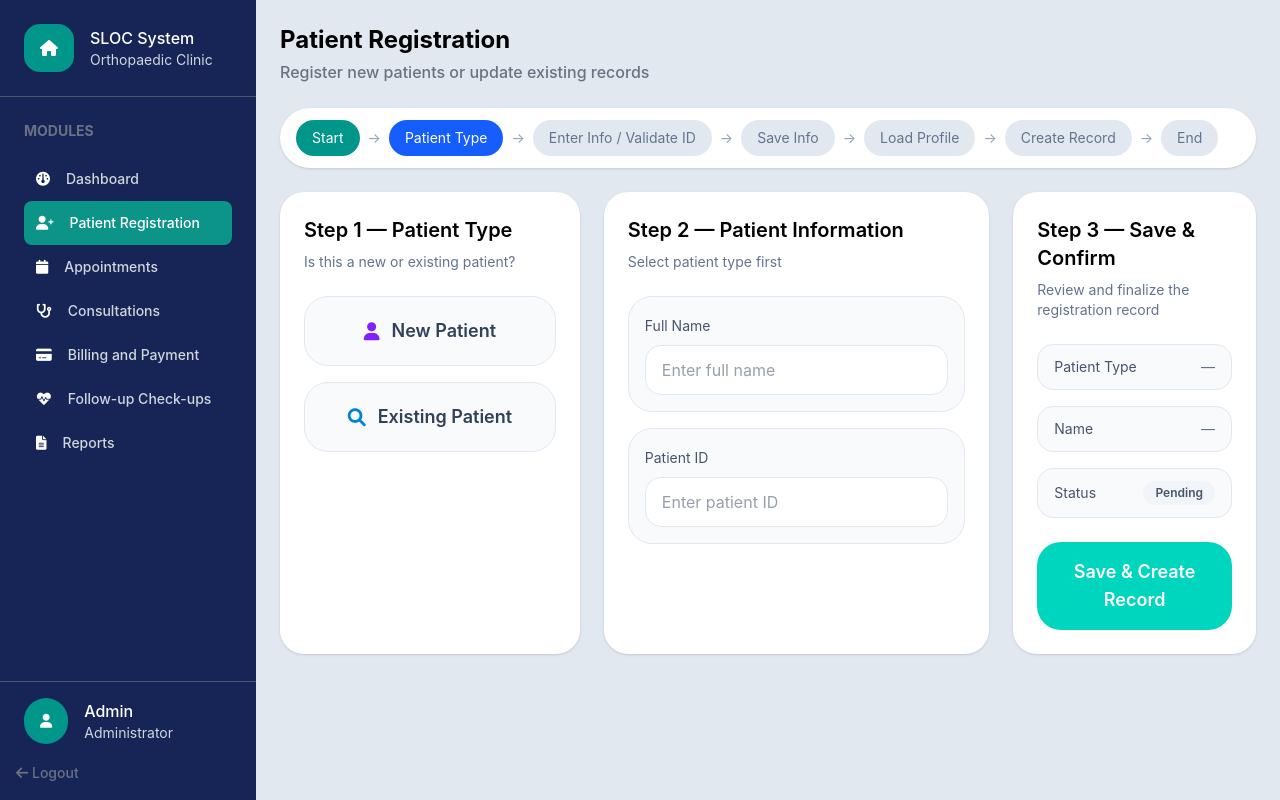
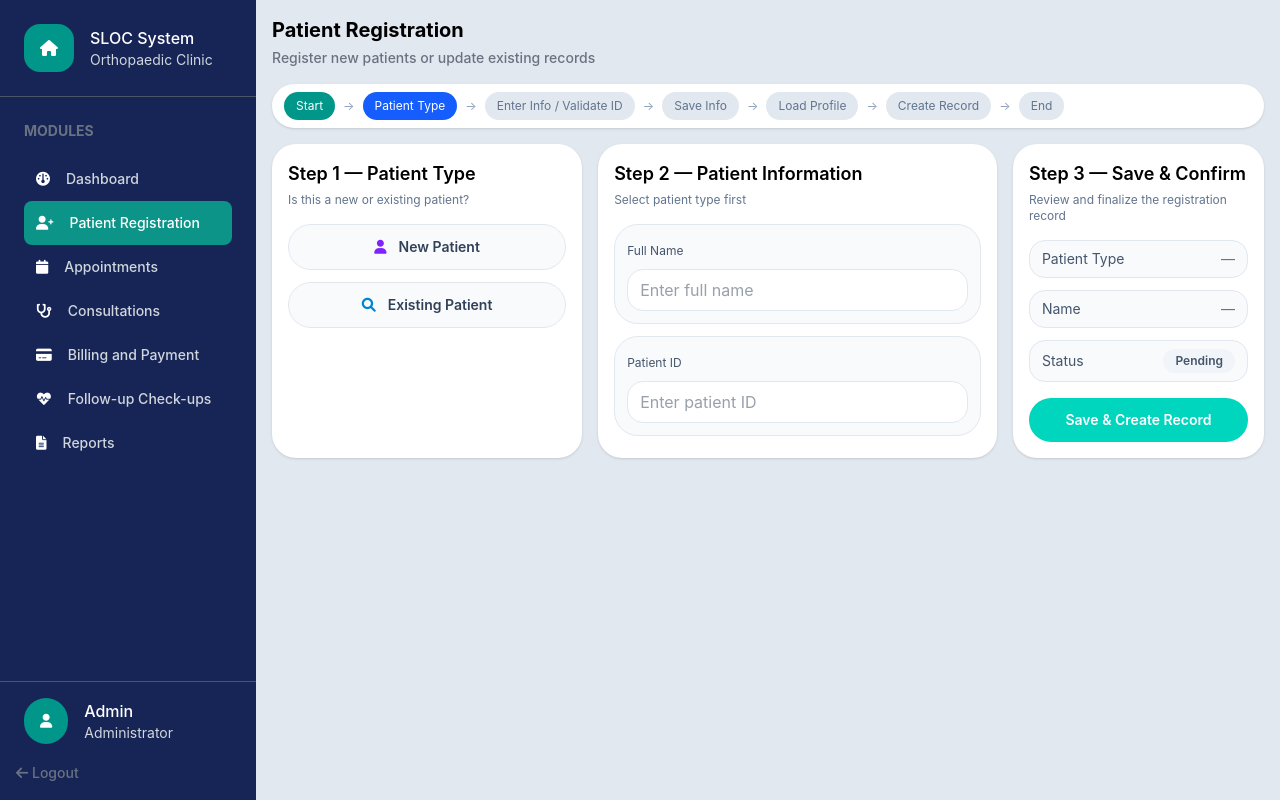
Before and after one commit to Raffy-san/Orthopaedic-clinic-system, a PHP site: page /admin/patient-registration.php in a window 1280 px wide. Run offline with PHP 8.4, Linux system fonts and the light colour scheme.

Commit message:
On branch raffy  Your branch is up to date with 'origin/raffy'.  Changes to be committed: 	modified:   admin/patient-registration.php 	modified:   assets/css/output.css

```diff
--- a/admin/patient-registration.php
+++ b/admin/patient-registration.php
@@ -12,99 +12,99 @@
 
 <body class="h-screen flex bg-slate-200">
     <?php include_once '../includes/sidebar.php'; ?>
-    <section class="flex-1 p-6 overflow-auto">
-        <div class="mb-6 space-y-1">
-            <h1 class="text-2xl font-bold">Patient Registration</h1>
-            <h3 class="text-md font-medium text-gray-500">Register new patients or update existing records</h3>
+    <section class="flex-1 p-4 overflow-auto">
+        <div class="mb-4 space-y-1">
+            <h1 class="text-xl font-bold">Patient Registration</h1>
+            <h3 class="text-sm font-medium text-gray-500">Register new patients or update existing records</h3>
         </div>
 
-        <div class="space-y-6">
-            <div class="flex flex-col gap-4 lg:flex-row lg:items-center lg:justify-between">
-                <div class="rounded-full bg-white px-4 py-3 shadow-sm text-sm text-slate-600 w-full">
+        <div class="space-y-4">
+            <div class="flex flex-col gap-3 lg:flex-row lg:items-center lg:justify-between">
+                <div class="rounded-full bg-white px-3 py-2 shadow-sm text-xs text-slate-600 w-full">
                     <div class="flex flex-wrap items-center gap-2">
-                        <span id="progressStart" class="rounded-full bg-teal-600 px-4 py-2 text-white">Start</span>
+                        <span id="progressStart" class="rounded-full bg-teal-600 px-3 py-1.5 text-white">Start</span>
                         <span class="text-slate-400">→</span>
-                        <span id="progressPatientType" class="rounded-full bg-blue-600 px-4 py-2 text-white">Patient Type</span>
+                        <span id="progressPatientType" class="rounded-full bg-blue-600 px-3 py-1.5 text-white">Patient Type</span>
                         <span class="text-slate-400">→</span>
-                        <span id="progressEnterInfo" class="rounded-full bg-slate-200 px-4 py-2 text-slate-500">Enter Info / Validate ID</span>
+                        <span id="progressEnterInfo" class="rounded-full bg-slate-200 px-3 py-1.5 text-slate-500">Enter Info / Validate ID</span>
                         <span class="text-slate-400">→</span>
-                        <span id="progressSaveInfo" class="rounded-full bg-slate-200 px-4 py-2 text-slate-500">Save Info</span>
+                        <span id="progressSaveInfo" class="rounded-full bg-slate-200 px-3 py-1.5 text-slate-500">Save Info</span>
                         <span class="text-slate-400">→</span>
-                        <span id="progressLoadProfile" class="rounded-full bg-slate-200 px-4 py-2 text-slate-500">Load Profile</span>
+                        <span id="progressLoadProfile" class="rounded-full bg-slate-200 px-3 py-1.5 text-slate-500">Load Profile</span>
                         <span class="text-slate-400">→</span>
-                        <span id="progressCreateRecord" class="rounded-full bg-slate-200 px-4 py-2 text-slate-500">Create Record</span>
+                        <span id="progressCreateRecord" class="rounded-full bg-slate-200 px-3 py-1.5 text-slate-500">Create Record</span>
                         <span class="text-slate-400">→</span>
-                        <span id="progressEnd" class="rounded-full bg-slate-200 px-4 py-2 text-slate-500">End</span>
+                        <span id="progressEnd" class="rounded-full bg-slate-200 px-3 py-1.5 text-slate-500">End</span>
                     </div>
                 </div>
             </div>
 
-            <div class="grid gap-6 xl:grid-cols-[1.05fr_1.35fr_0.85fr]">
-                <div class="rounded-3xl bg-white p-6 shadow-sm">
-                    <div class="mb-6">
-                        <h2 class="text-xl font-semibold">Step 1 — Patient Type</h2>
-                        <p class="text-sm text-slate-500 mt-2">Is this a new or existing patient?</p>
+            <div class="grid gap-4 xl:grid-cols-[1.05fr_1.35fr_0.85fr]">
+                <div class="rounded-3xl bg-white p-4 shadow-sm">
+                    <div class="mb-4">
+                        <h2 class="text-lg font-semibold">Step 1 — Patient Type</h2>
+                        <p class="mt-1 text-xs text-slate-500">Is this a new or existing patient?</p>
                     </div>
-                    <div class="space-y-4">
+                    <div class="space-y-3">
                         <button id="newPatientBtn"
-                            class="patient-toggle flex w-full items-center justify-center gap-3 rounded-3xl border border-slate-200 bg-slate-50 px-5 py-5 text-slate-700 text-lg font-semibold transition hover:border-slate-300"
+                            class="patient-toggle flex w-full items-center justify-center gap-3 rounded-3xl border border-slate-200 bg-slate-50 px-4 py-3 text-slate-700 text-sm font-semibold transition hover:border-slate-300"
                             data-type="new">
                             <i class="fa-solid fa-user text-violet-600"></i>
                             New Patient
                         </button>
                         <button id="existingPatientBtn"
-                            class="patient-toggle flex w-full items-center justify-center gap-3 rounded-3xl border border-slate-200 bg-slate-50 px-5 py-5 text-slate-700 text-lg font-semibold transition hover:border-slate-300"
+                            class="patient-toggle flex w-full items-center justify-center gap-3 rounded-3xl border border-slate-200 bg-slate-50 px-4 py-3 text-slate-700 text-sm font-semibold transition hover:border-slate-300"
                             data-type="existing">
                             <i class="fa-solid fa-magnifying-glass text-sky-600"></i>
                             Existing Patient
                         </button>
                     </div>
                 </div>
-                <div class="rounded-3xl bg-white p-6 shadow-sm">
-                    <div class="mb-6">
-                        <h2 id="step2Title" class="text-xl font-semibold">Step 2 — Patient Information</h2>
-                        <p id="step2Description" class="text-sm text-slate-500 mt-2">Select patient type first</p>
+                <div class="rounded-3xl bg-white p-4 shadow-sm">
+                    <div class="mb-4">
+                        <h2 id="step2Title" class="text-lg font-semibold">Step 2 — Patient Information</h2>
+                        <p id="step2Description" class="mt-1 text-xs text-slate-500">Select patient type first</p>
                     </div>
-                    <div id="step2Content" class="space-y-4">
-                        <div class="rounded-3xl border border-slate-200 bg-slate-50 p-4">
-                            <label class="text-sm text-slate-600">Full Name</label>
+                    <div id="step2Content" class="space-y-3">
+                        <div class="rounded-3xl border border-slate-200 bg-slate-50 p-3">
+                            <label class="text-xs text-slate-600">Full Name</label>
                             <input type="text"
-                                class="mt-2 w-full rounded-2xl border border-slate-200 bg-white px-4 py-3 text-slate-700 focus:border-teal-500 focus:outline-none"
+                                class="mt-2 w-full rounded-2xl border border-slate-200 bg-white px-3 py-2 text-slate-700 focus:border-teal-500 focus:outline-none"
                                 placeholder="Enter full name" disabled>
                         </div>
-                        <div class="rounded-3xl border border-slate-200 bg-slate-50 p-4">
-                            <label class="text-sm text-slate-600">Patient ID</label>
+                        <div class="rounded-3xl border border-slate-200 bg-slate-50 p-3">
+                            <label class="text-xs text-slate-600">Patient ID</label>
                             <input type="text"
-                                class="mt-2 w-full rounded-2xl border border-slate-200 bg-white px-4 py-3 text-slate-700 focus:border-teal-500 focus:outline-none"
+                                class="mt-2 w-full rounded-2xl border border-slate-200 bg-white px-3 py-2 text-slate-700 focus:border-teal-500 focus:outline-none"
                                 placeholder="Enter patient ID" disabled>
                         </div>
                     </div>
                 </div>
-                <div class="rounded-3xl bg-white p-6 shadow-sm">
-                    <div class="mb-6">
-                        <h2 class="text-xl font-semibold">Step 3 — Save & Confirm</h2>
-                        <p class="text-sm text-slate-500 mt-2">Review and finalize the registration record</p>
+                <div class="rounded-3xl bg-white p-4 shadow-sm">
+                    <div class="mb-4">
+                        <h2 class="text-lg font-semibold">Step 3 — Save & Confirm</h2>
+                        <p class="mt-1 text-xs text-slate-500">Review and finalize the registration record</p>
                     </div>
-                    <div class="space-y-4 text-sm text-slate-600">
+                    <div class="space-y-3 text-sm text-slate-600">
                         <div
-                            class="flex items-center justify-between rounded-2xl border border-slate-200 bg-slate-50 px-4 py-3">
+                            class="flex items-center justify-between rounded-2xl border border-slate-200 bg-slate-50 px-3 py-2">
                             <span>Patient Type</span>
                             <span class="text-slate-500">—</span>
                         </div>
                         <div
-                            class="flex items-center justify-between rounded-2xl border border-slate-200 bg-slate-50 px-4 py-3">
+                            class="flex items-center justify-between rounded-2xl border border-slate-200 bg-slate-50 px-3 py-2">
                             <span>Name</span>
                             <span class="text-slate-500">—</span>
                         </div>
                         <div
-                            class="flex items-center justify-between rounded-2xl border border-slate-200 bg-slate-50 px-4 py-3">
+                            class="flex items-center justify-between rounded-2xl border border-slate-200 bg-slate-50 px-3 py-2">
                             <span>Status</span>
                             <span
                                 class="rounded-full bg-slate-100 px-3 py-1 text-xs font-semibold text-slate-600">Pending</span>
                         </div>
                     </div>
                     <button
-                        class="mt-6 w-full rounded-3xl bg-teal-400 px-6 py-4 text-lg font-semibold text-white transition hover:bg-teal-500"
+                        class="mt-4 w-full rounded-3xl bg-teal-400 px-4 py-3 text-sm font-semibold text-white transition hover:bg-teal-500"
                         id="saveRecordBtn" disabled>
                         Save & Create Record
                     </button>
@@ -151,25 +151,25 @@
                 step2Title.textContent = 'Step 2 — Patient Information';
                 step2Description.textContent = 'Enter basic patient information';
                 step2Content.innerHTML = `
-                    <div class="rounded-3xl border border-slate-200 bg-slate-50 p-4">
-                        <label class="text-sm text-slate-600">First Name</label>
-                        <input type="text" class="mt-2 w-full rounded-2xl border border-slate-200 bg-white px-4 py-3 text-slate-700 focus:border-teal-500 focus:outline-none" placeholder="Enter first name">
+                    <div class="rounded-2xl border border-slate-200 bg-slate-50 p-2.5">
+                        <label class="text-[11px] text-slate-600">First Name</label>
+                        <input type="text" class="mt-1 w-full rounded-xl border border-slate-200 bg-white px-2.5 py-1.5 text-xs text-slate-700 focus:border-teal-500 focus:outline-none" placeholder="Enter first name">
                     </div>
-                    <div class="rounded-3xl border border-slate-200 bg-slate-50 p-4">
-                        <label class="text-sm text-slate-600">Last Name</label>
-                        <input type="text" class="mt-2 w-full rounded-2xl border border-slate-200 bg-white px-4 py-3 text-slate-700 focus:border-teal-500 focus:outline-none" placeholder="Enter last name">
+                    <div class="rounded-2xl border border-slate-200 bg-slate-50 p-2.5">
+                        <label class="text-[11px] text-slate-600">Last Name</label>
+                        <input type="text" class="mt-1 w-full rounded-xl border border-slate-200 bg-white px-2.5 py-1.5 text-xs text-slate-700 focus:border-teal-500 focus:outline-none" placeholder="Enter last name">
                     </div>
-                    <div class="rounded-3xl border border-slate-200 bg-slate-50 p-4">
-                        <label class="text-sm text-slate-600">Date of Birth</label>
-                        <input type="date" class="mt-2 w-full rounded-2xl border border-slate-200 bg-white px-4 py-3 text-slate-700 focus:border-teal-500 focus:outline-none">
+                    <div class="rounded-2xl border border-slate-200 bg-slate-50 p-2.5">
+                        <label class="text-[11px] text-slate-600">Date of Birth</label>
+                        <input type="date" class="mt-1 w-full rounded-xl border border-slate-200 bg-white px-2.5 py-1.5 text-xs text-slate-700 focus:border-teal-500 focus:outline-none">
                     </div>
-                    <div class="rounded-3xl border border-slate-200 bg-slate-50 p-4">
-                        <label class="text-sm text-slate-600">Phone</label>
-                        <input type="tel" class="mt-2 w-full rounded-2xl border border-slate-200 bg-white px-4 py-3 text-slate-700 focus:border-teal-500 focus:outline-none" placeholder="Enter phone number">
+                    <div class="rounded-2xl border border-slate-200 bg-slate-50 p-2.5">
+                        <label class="text-[11px] text-slate-600">Phone</label>
+                        <input type="tel" class="mt-1 w-full rounded-xl border border-slate-200 bg-white px-2.5 py-1.5 text-xs text-slate-700 focus:border-teal-500 focus:outline-none" placeholder="Enter phone number">
                     </div>
-                    <div class="rounded-3xl border border-slate-200 bg-slate-50 p-4">
-                        <label class="text-sm text-slate-600">Gender</label>
-                        <select class="mt-2 w-full rounded-2xl border border-slate-200 bg-white px-4 py-3 text-slate-700 focus:border-teal-500 focus:outline-none">
+                    <div class="rounded-2xl border border-slate-200 bg-slate-50 p-2.5">
+                        <label class="text-[11px] text-slate-600">Gender</label>
+                        <select class="mt-1 w-full rounded-xl border border-slate-200 bg-white px-2.5 py-1.5 text-xs text-slate-700 focus:border-teal-500 focus:outline-none">
                             <option value="">Select...</option>
                             <option value="male">Male</option>
                             <option value="female">Female</option>
@@ -184,11 +184,11 @@
                 step2Title.textContent = 'Step 2 — Validate Identity';
                 step2Description.textContent = 'Enter Patient ID to look up record';
                 step2Content.innerHTML = `
-                    <div class="rounded-3xl border border-slate-200 bg-slate-50 p-4">
-                        <label class="text-sm text-slate-600">Patient ID</label>
-                        <input type="text" class="mt-2 w-full rounded-2xl border border-slate-200 bg-white px-4 py-3 text-slate-700 focus:border-teal-500 focus:outline-none" placeholder="PT-YYYY-XXXX">
+                    <div class="rounded-2xl border border-slate-200 bg-slate-50 p-2.5">
+                        <label class="text-[11px] text-slate-600">Patient ID</label>
+                        <input type="text" class="mt-1 w-full rounded-xl border border-slate-200 bg-white px-2.5 py-1.5 text-xs text-slate-700 focus:border-teal-500 focus:outline-none" placeholder="PT-YYYY-XXXX">
                     </div>
-                    <button class="mt-3 w-full rounded-3xl bg-sky-400 px-4 py-3 text-white font-semibold hover:bg-sky-500">Validate & Load Profile</button>
+                    <button class="mt-2 w-full rounded-2xl bg-sky-400 px-3 py-2 text-xs text-white font-semibold hover:bg-sky-500">Validate & Load Profile</button>
                 `;
                 saveRecordBtn.disabled = false;
             }
--- a/assets/css/output.css
+++ b/assets/css/output.css
@@ -12,12 +12,9 @@
     --color-orange-100: oklch(95.4% 0.038 75.164);
     --color-orange-500: oklch(70.5% 0.213 47.604);
     --color-yellow-100: oklch(97.3% 0.071 103.193);
-    --color-yellow-500: oklch(79.5% 0.184 86.047);
     --color-yellow-700: oklch(55.4% 0.135 66.442);
     --color-green-100: oklch(96.2% 0.044 156.743);
-    --color-green-500: oklch(72.3% 0.219 149.579);
     --color-green-600: oklch(62.7% 0.194 149.214);
-    --color-green-800: oklch(44.8% 0.119 151.328);
     --color-teal-400: oklch(77.7% 0.152 181.912);
     --color-teal-500: oklch(70.4% 0.14 182.503);
     --color-teal-600: oklch(60% 0.118 184.704);
@@ -36,7 +33,6 @@
     --color-blue-950: oklch(28.2% 0.091 267.935);
     --color-violet-600: oklch(54.1% 0.281 293.009);
     --color-purple-100: oklch(94.6% 0.033 307.174);
-    --color-purple-500: oklch(62.7% 0.265 303.9);
     --color-purple-600: oklch(55.8% 0.288 302.321);
     --color-slate-50: oklch(98.4% 0.003 247.858);
     --color-slate-100: oklch(96.8% 0.007 247.896);
@@ -50,7 +46,6 @@
     --color-gray-100: oklch(96.7% 0.003 264.542);
     --color-gray-200: oklch(92.8% 0.006 264.531);
     --color-gray-300: oklch(87.2% 0.01 258.338);
-    --color-gray-400: oklch(70.7% 0.022 261.325);
     --color-gray-500: oklch(55.1% 0.027 264.364);
     --color-gray-600: oklch(44.6% 0.03 256.802);
     --color-gray-700: oklch(37.3% 0.034 259.733);
@@ -72,15 +67,10 @@
     --text-2xl--line-height: calc(2 / 1.5);
     --text-3xl: 1.875rem;
     --text-3xl--line-height: calc(2.25 / 1.875);
-    --text-5xl: 3rem;
-    --text-5xl--line-height: 1;
     --font-weight-medium: 500;
     --font-weight-semibold: 600;
     --font-weight-bold: 700;
     --font-weight-extrabold: 800;
-    --leading-tight: 1.25;
-    --leading-relaxed: 1.625;
-    --radius-md: 0.375rem;
     --radius-lg: 0.5rem;
     --radius-xl: 0.75rem;
     --radius-2xl: 1rem;
@@ -264,6 +254,9 @@
   .mt-3 {
     margin-top: calc(var(--spacing) * 3);
   }
+  .mt-4 {
+    margin-top: calc(var(--spacing) * 4);
+  }
   .mt-6 {
     margin-top: calc(var(--spacing) * 6);
   }
@@ -404,6 +379,11 @@
     margin-block-start: calc(var(--spacing) * var(--tw-space-y-reverse));
     margin-block-end: calc(var(--spacing) * calc(1 - var(--tw-space-y-reverse)));
   }
+  :where(.space-y-3 > :not(:last-child)) {
+    --tw-space-y-reverse: 0;
+    margin-block-start: calc(calc(var(--spacing) * 3) * var(--tw-space-y-reverse));
+    margin-block-end: calc(calc(var(--spacing) * 3) * calc(1 - var(--tw-space-y-reverse)));
+  }
   :where(.space-y-4 > :not(:last-child)) {
     --tw-space-y-reverse: 0;
     margin-block-start: calc(calc(var(--spacing) * 4) * var(--tw-space-y-reverse));
@@ -413,11 +393,6 @@
     --tw-space-y-reverse: 0;
     margin-block-start: calc(calc(var(--spacing) * 5) * var(--tw-space-y-reverse));
     margin-block-end: calc(calc(var(--spacing) * 5) * calc(1 - var(--tw-space-y-reverse)));
-  }
-  :where(.space-y-6 > :not(:last-child)) {
-    --tw-space-y-reverse: 0;
-    margin-block-start: calc(calc(var(--spacing) * 6) * var(--tw-space-y-reverse));
-    margin-block-end: calc(calc(var(--spacing) * 6) * calc(1 - var(--tw-space-y-reverse)));
   }
   .overflow-auto {
     overflow: auto;
@@ -542,14 +520,14 @@
   .p-6 {
     padding: calc(var(--spacing) * 6);
   }
+  .px-2\.5 {
+    padding-inline: calc(var(--spacing) * 2.5);
+  }
   .px-3 {
     padding-inline: calc(var(--spacing) * 3);
   }
   .px-4 {
     padding-inline: calc(var(--spacing) * 4);
-  }
-  .px-5 {
-    padding-inline: calc(var(--spacing) * 5);
   }
   .px-6 {
     padding-inline: calc(var(--spacing) * 6);
@@ -560,8 +538,14 @@
   .py-1 {
     padding-block: var(--spacing);
   }
+  .py-1\.5 {
+    padding-block: calc(var(--spacing) * 1.5);
+  }
   .py-2 {
     padding-block: calc(var(--spacing) * 2);
+  }
+  .py-2\.5 {
+    padding-block: calc(var(--spacing) * 2.5);
   }
   .py-3 {
     padding-block: calc(var(--spacing) * 3);
@@ -852,11 +829,6 @@
   inherits: false;
   initial-value: 0 0 #0000;
 }
-@property --tw-outline-style {
-  syntax: "*";
-  inherits: false;
-  initial-value: solid;
-}
 @layer properties {
   @supports ((-webkit-hyphens: none) and (not (margin-trim: inline))) or ((-moz-orient: inline) and (not (color:rgb(from red r g b)))) {
     *, ::before, ::after, ::backdrop {
@@ -877,7 +849,6 @@
       --tw-ring-offset-width: 0px;
       --tw-ring-offset-color: #fff;
       --tw-ring-offset-shadow: 0 0 #0000;
-      --tw-outline-style: solid;
     }
   }
 }
```
Also changed, not shown: other parts of assets/css/output.css (+6 -28 lines).
